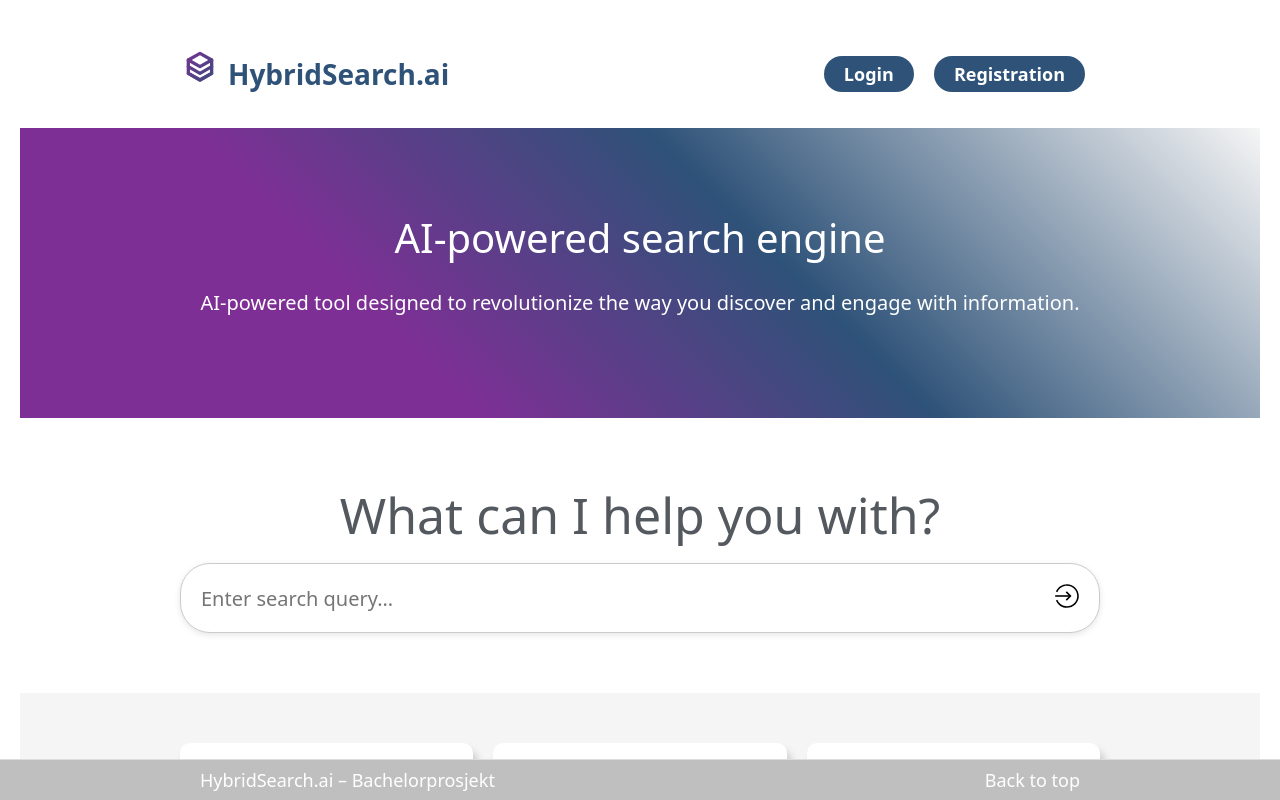
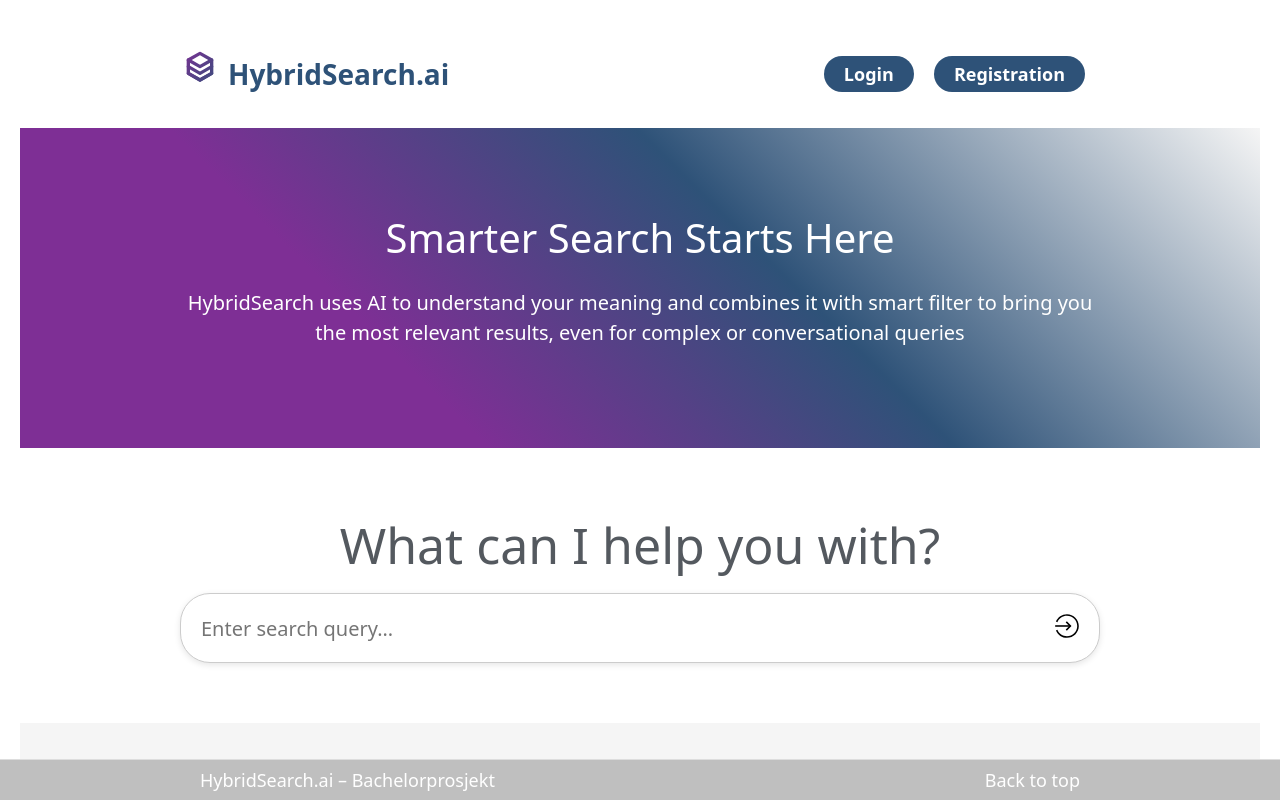
Before and after one commit to Hussein-Ali-Shamarti/Bachelor-SearchMotor, a React (Create React App) app in the folder frontend/: page / in a window 1280 px wide. Built offline with nearby package versions, Linux system fonts and the light colour scheme.

Commit message:
updated homepage intro text

```diff
--- a/frontend/src/pages/HomePage.jsx
+++ b/frontend/src/pages/HomePage.jsx
@@ -25,10 +25,10 @@ const HomePage = () => {
       <main className="site-content" id="content">
         <section className="content-intro">
           <div className="inside">
-            <h2>AI-powered search engine</h2>
+            <h2>Smarter Search Starts Here</h2>
             <p>
-              AI-powered tool designed to revolutionize the way you discover
-              and engage with information.
+              HybridSearch uses AI to understand your meaning and combines it with smart filter
+              to bring you the most relevant results, even for complex or conversational queries
             </p>
           </div>
         </section>
```
